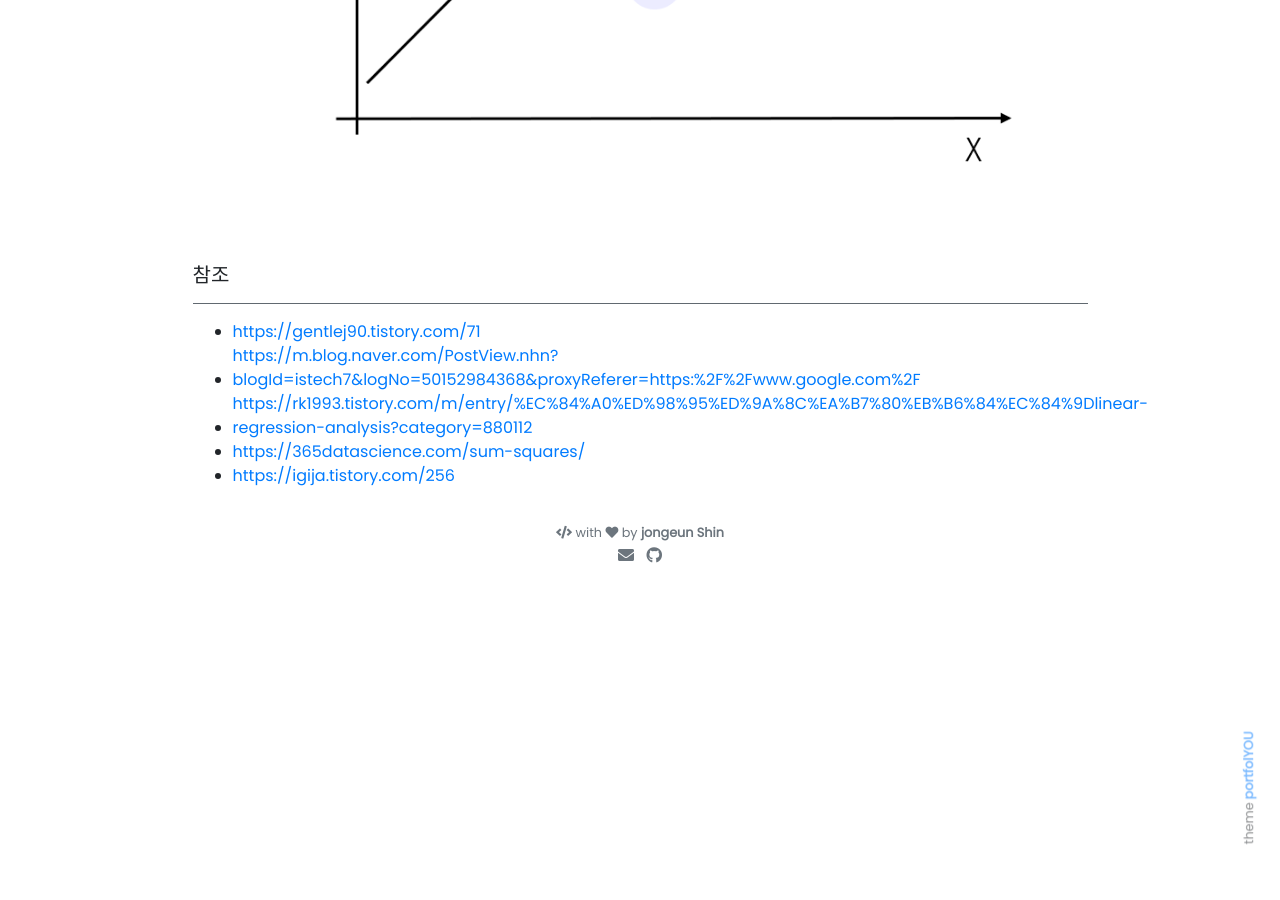
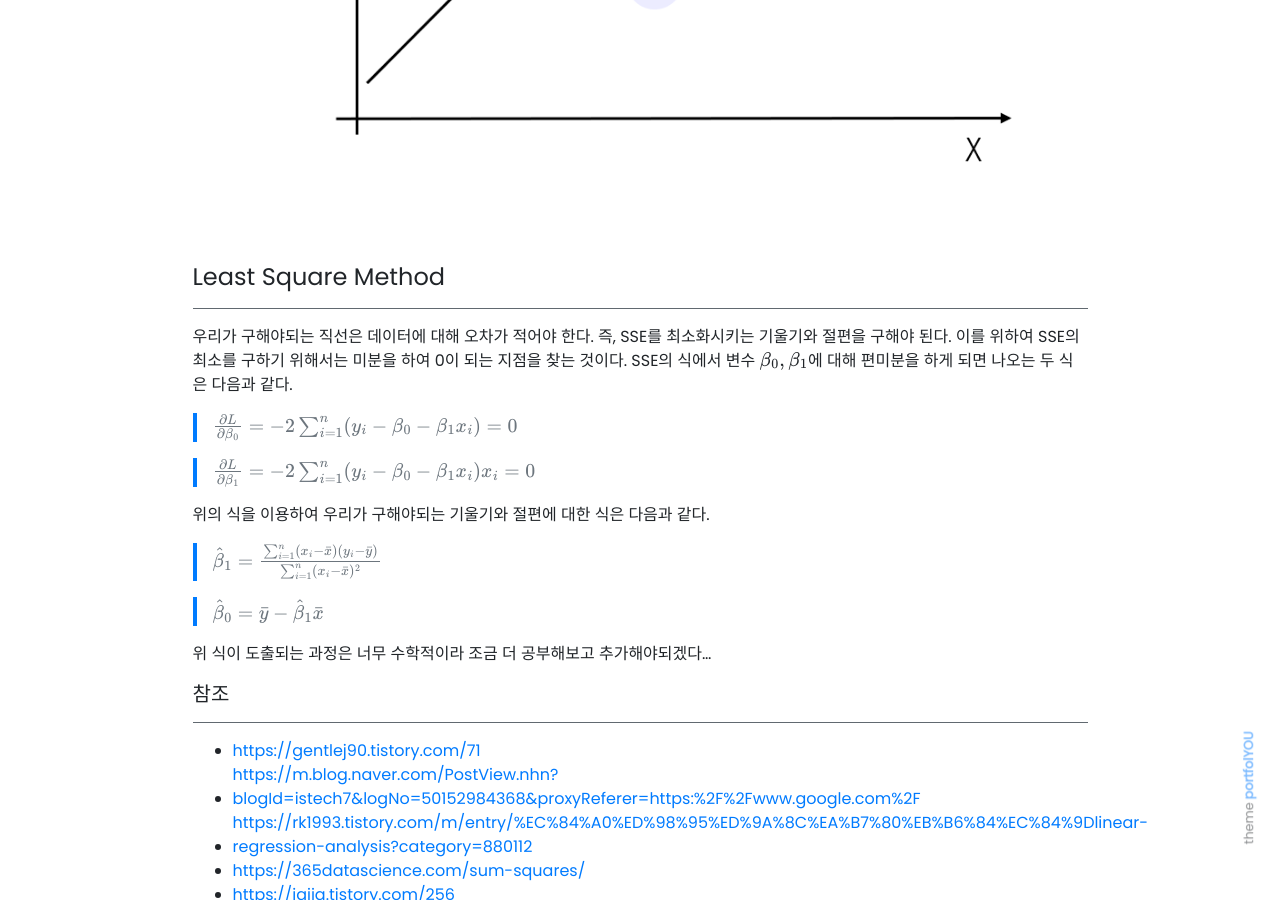
Before and after one commit to jongeunShin95/jongeunshin95.github.io, a Jekyll site: the page built from _posts/2020-07-21-simple-linear-regression.md, in a window 1280 px wide and 900 px high, scrolled down 2680 px. Built offline with Jekyll 4.4.1, drawn with Linux system fonts in a browser that asks for light colours; nearby versions of some CDN libraries; our own code applies the rules of GitHub Pages for plain Markdown files; formulas are drawn with MathJax 3; comment, search, counter and statistics services are not loaded; before the commit the page ends 3264 px from its top, so only the background shows below that; some of the changed text lies outside the part shown.

Commit message:
Update Simple Linear Regression/Least Square Method

```diff
--- a/_posts/2020-07-21-simple-linear-regression.md
+++ b/_posts/2020-07-21-simple-linear-regression.md
@@ -68,6 +68,27 @@ SSE는 오차들의 제곱 합을 나타낸다. 식으로 나타내면
 
 <br>
 
+#### Least Square Method
+
+---
+
+우리가 구해야되는 직선은 데이터에 대해 오차가 적어야 한다. 즉, SSE를 최소화시키는 기울기와 절편을 구해야 된다. 이를 위하여 SSE의 최소를 구하기 위해서는 미분을 하여 0이 되는 지점을 찾는 것이다.
+SSE의 식에서 변수 $ \beta_0, \beta_1 $에 대해 편미분을 하게 되면 나오는 두 식은 다음과 같다.
+
+> $ {\partial L \over \partial\beta_0} = -2\sum_{i=1}^n (y_i - \beta_0 - \beta_1x_i) = 0 $
+
+
+> $ {\partial L \over \partial\beta_1} = -2\sum_{i=1}^n (y_i - \beta_0 - \beta_1x_i)x_i = 0 $
+
+위의 식을 이용하여 우리가 구해야되는 기울기와 절편에 대한 식은 다음과 같다.
+
+> $ \hat\beta_1 = {\sum_{i=1}^n(x_i - \bar{x})(y_i - \bar{y}) \over \sum_{i=1}^n(x_i - \bar{x})^2} $
+
+> $ \hat\beta_0 = \bar{y} - \hat\beta_1\bar{x} $
+
+위 식이 도출되는 과정은 너무 수학적이라 조금 더 공부해보고 추가해야되겠다...
+<br>
+
 ##### 참조
 
 ---
```
